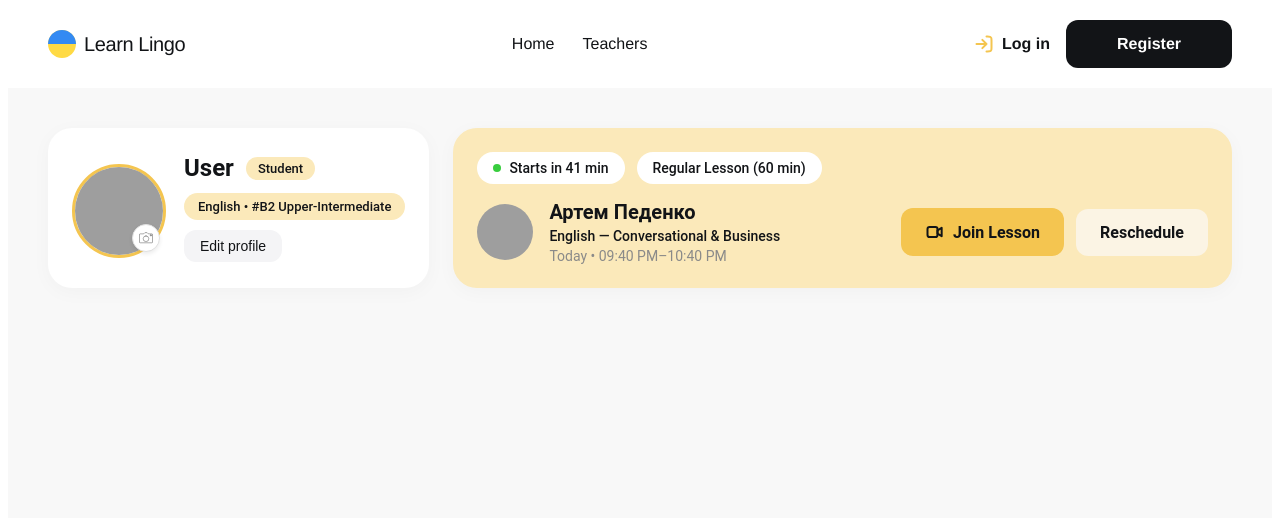
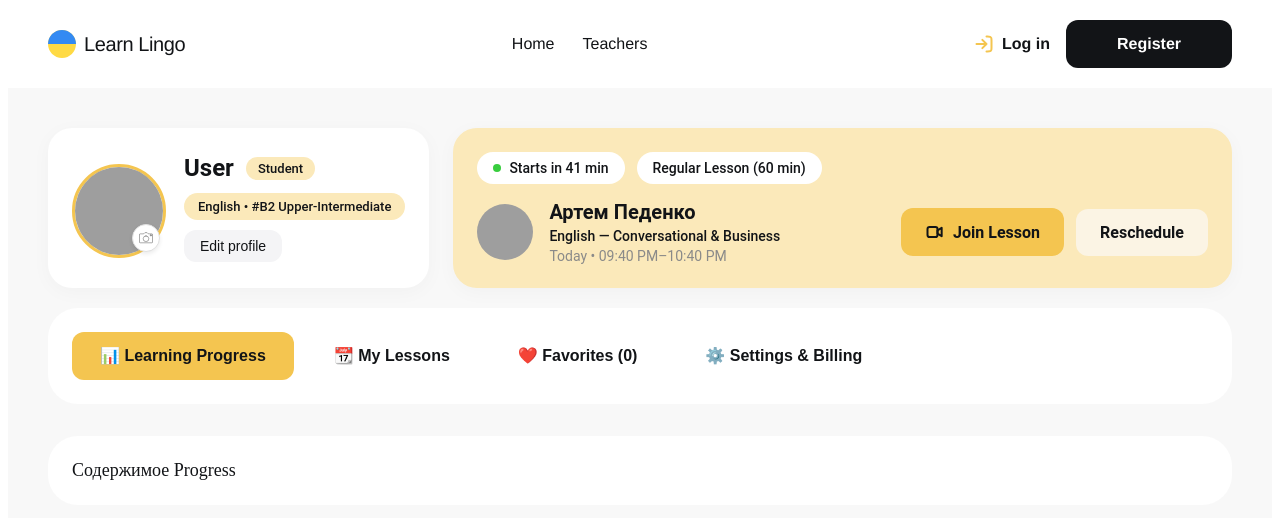
Before and after one commit to GremlenA/LearnLingo, a React (Vite) app: page /profile in a window 1280 px wide. Shown: the top 518 px of the page. Built offline with nearby package versions, Linux system fonts and the light colour scheme; no server answers; grey boxes are pictures that could not be loaded.

Commit message:
feat: add ProfileTabs component for enhanced user profile navigation

```diff
--- a/src/components/Profile/UserInfoCard/UserInfoCard.tsx
+++ b/src/components/Profile/UserInfoCard/UserInfoCard.tsx
@@ -1,6 +1,5 @@
 import React, { useRef, useState } from 'react';
 import css from "./UserInfoCard.module.css";
-// Импортируем хук для работы с глобальным состоянием
 import { useAuthStore } from '../../../store/authStore';
 import CameraIcon from "../../../assets/images/camera.svg";
 
--- /dev/null
+++ b/src/components/ProfileTabs/ProfileTabs.module.css
@@ -0,0 +1,58 @@
+.tabsWrapper {
+  display: flex;
+  flex-direction: column;
+  gap: 32px;
+  width: 100%;
+}
+
+.tabsNavigation {
+  display: flex;
+  align-items: center;
+  gap: 12px;
+  padding: 24px;
+  background-color: #FFFFFF;
+  border-radius: 30px;
+  overflow-x: auto; /* Позволит скроллить вкладки на мобильных экранах */
+}
+
+.tabButton {
+  display: flex;
+  align-items: center;
+  justify-content: center;
+  gap: 8px;
+  padding: 14px 28px;
+  border-radius: 12px;
+  border: none;
+  background-color: transparent;
+  font-size: 16px;
+  font-weight: 700;
+  line-height: 1.25;
+  color: #121417;
+  cursor: pointer;
+  white-space: nowrap;
+  transition: all 0.2s ease;
+}
+
+.tabButton:hover {
+  background-color: rgba(244, 197, 80, 0.2); /* Светло-желтый при наведении */
+}
+
+.activeTab {
+  background-color: #F4C550; /* Желтый цвет активной вкладки */
+}
+
+.activeTab:hover {
+  background-color: #F3B249;
+}
+
+.tabContentArea {
+  width: 100%;
+}
+
+.tabPanel {
+  padding: 24px;
+  background-color: #FFFFFF;
+  border-radius: 30px;
+  font-size: 18px;
+  color: #121417;
+}
--- /dev/null
+++ b/src/components/ProfileTabs/ProfileTabs.tsx
@@ -0,0 +1,62 @@
+import React, { useState } from 'react';
+import { useAuthStore } from '../../store/authStore';
+import css from "./ProfileTabs.module.css";
+
+export const ProfileTabs = ()=>{
+   const [activeTab, setActiveTab] = useState("progress");
+   const {userData} = useAuthStore();
+
+   const favoritesCount = userData?.favorites?.length || 0;
+
+   const tabs = [
+    { id: "progress", label: "📊 Learning Progress" },
+    { id: "lessons", label: "📆 My Lessons " },
+    { id: "favorites", label: `❤️ Favorites (${favoritesCount})` },
+    { id: "settings", label: "⚙️ Settings & Billing" },
+  ];
+
+    const renderContent = () => {
+  // Говорим: "Проверяй значение переменной activeTab"
+  switch (activeTab) {
+    case "progress":
+      return <div className={css.tabPanel}>Содержимое Progress</div>;
+
+    case "lessons":
+      return <div className={css.tabPanel}>Содержимое Lessons</div>;
+
+    case "favorites":
+      return <div className={css.tabPanel}>Содержимое Favorites</div>;
+
+    case "settings":
+      return <div className={css.tabPanel}>Содержимое Settings</div>;
+
+    default:
+      return <div className={css.tabPanel}>Содержимое Progress</div>;
+  }
+};
+
+return (
+  <div className={css.tabsWrapper}>
+
+    {/* Блок навигации кнопок */}
+    <div className={css.tabsNavigation}>
+      {tabs.map((tab) => (
+        <button
+          key={tab.id} // React всегда просит уникальный ключ для элементов списка
+          onClick={() => setActiveTab(tab.id)} // При клике передаем id вкладки в стейт
+          className={`${css.tabButton} ${activeTab === tab.id ? css.activeTab : ""}`}
+        >
+          {tab.label}
+        </button>
+      ))}
+    </div>
+
+    {/* Блок динамического контента */}
+    <div className={css.tabContentArea}>
+      {renderContent()}
+    </div>
+
+  </div>
+);
+
+}
--- a/src/pages/Profile/ProfilePage.tsx
+++ b/src/pages/Profile/ProfilePage.tsx
@@ -2,6 +2,7 @@ import css from './Profile.module.css';
 import { UserInfoCard } from '../../components/Profile/UserInfoCard/UserInfoCard';
 import { NextLessonBanner } from '../../components/Profile/NextLessonBanner/NextLessonBanner';
 import { useAuthStore } from '../../store/authStore';
+import { ProfileTabs } from '../../components/ProfileTabs/ProfileTabs';
 
 export const ProfilePage = () => {
   const { user } = useAuthStore();
@@ -26,7 +27,7 @@ export const ProfilePage = () => {
              durationMinutes={60}
           />
         </section>
-
+              <ProfileTabs />
       </div>
     </div>
   );
```
